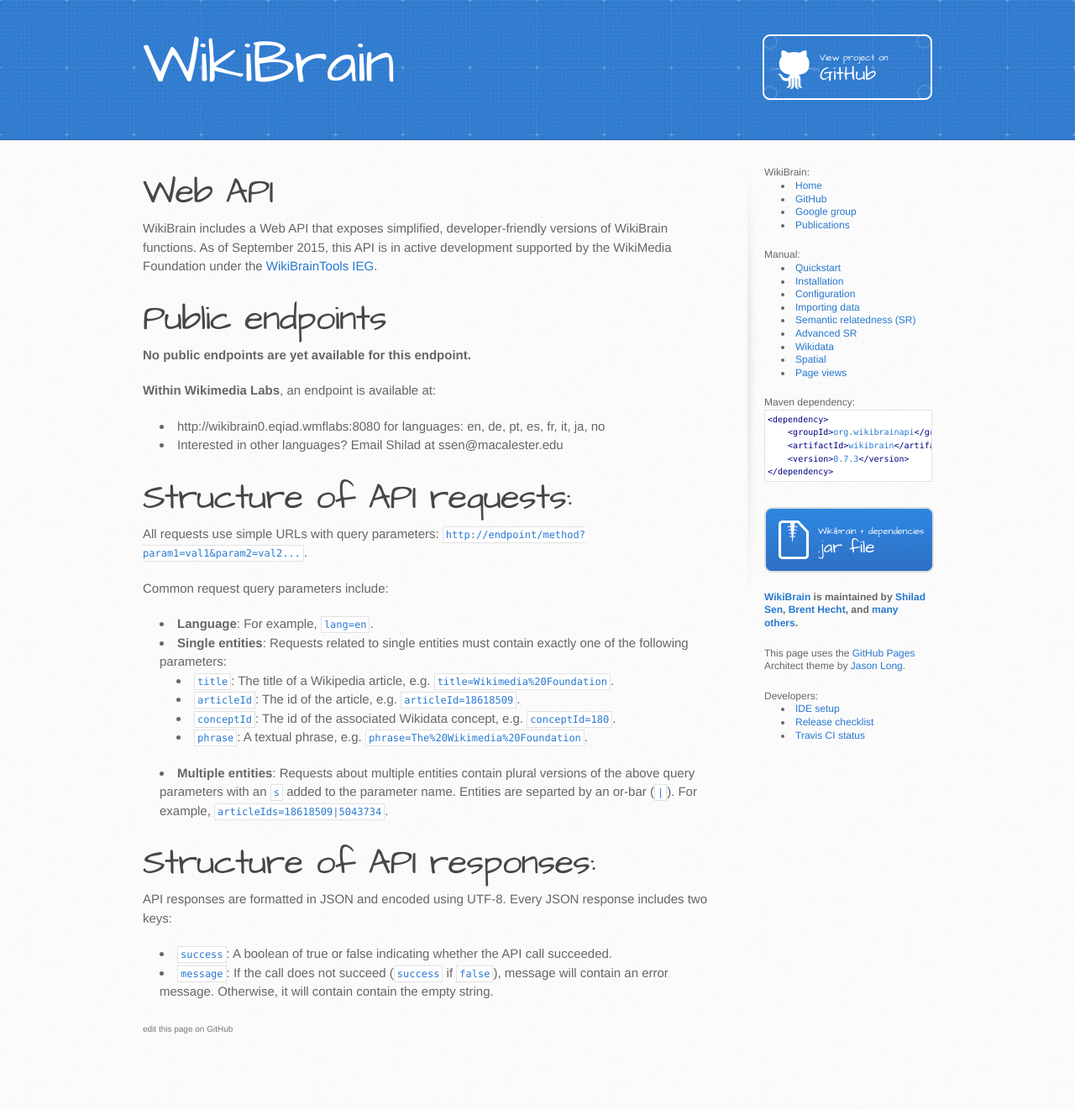
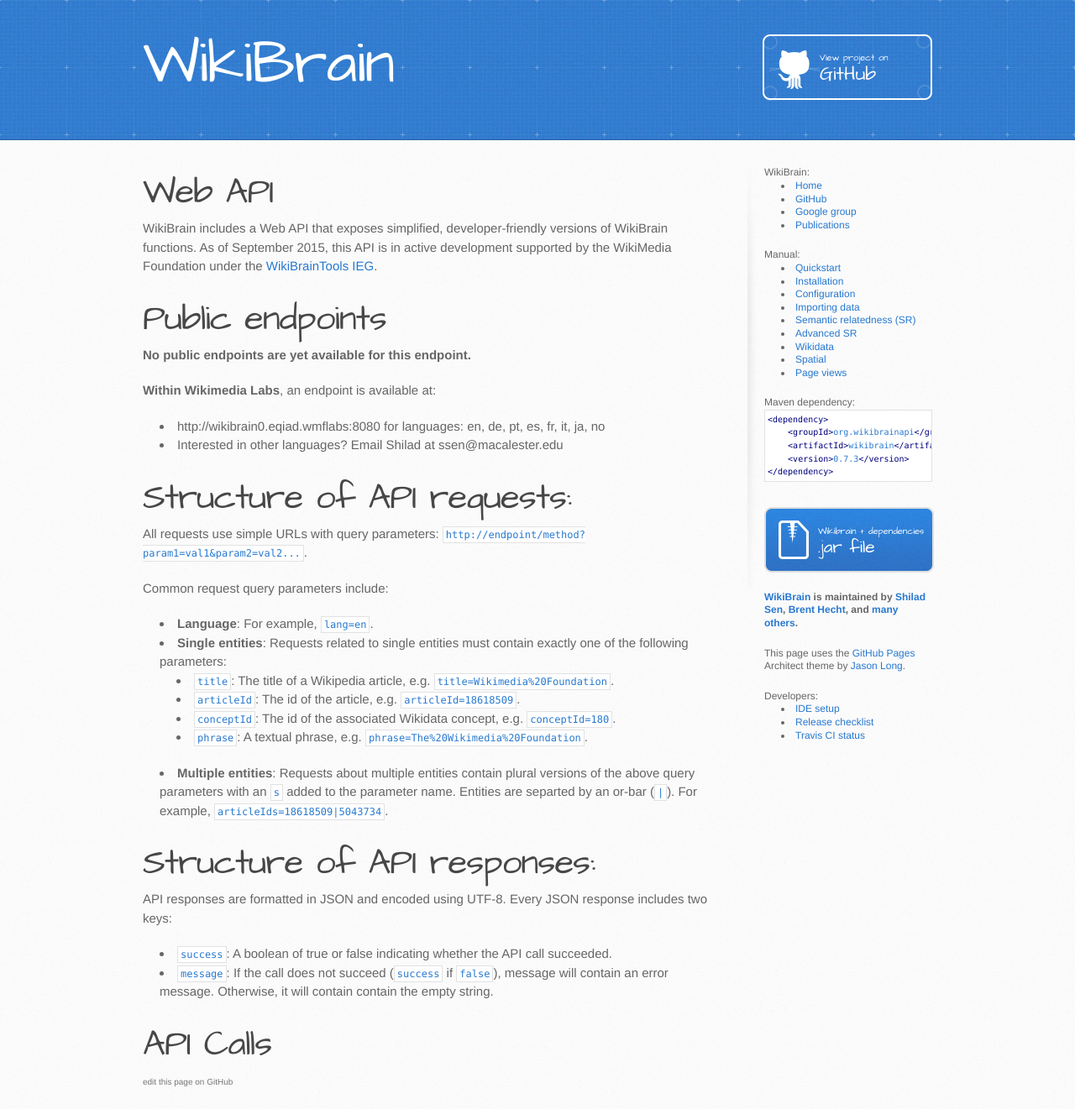
Before and after one commit to shilad/wikibrain, a Jekyll site: the page built from tutorial/web-api.md, in a window 1280 px wide. Shown: the whole page at 84% size. Built offline with Jekyll 4.4.1, drawn with Linux system fonts in a browser that asks for light colours; nearby versions of some CDN libraries; Markdown is read by kramdown in place of the engine named in the settings; before the commit the page ends 1258 px from its top, so only the background shows below that.

Commit message:
Update web-api.md

```diff
--- a/tutorial/web-api.md
+++ b/tutorial/web-api.md
@@ -37,3 +37,5 @@
 
  * `success`: A boolean of true or false indicating whether the API call succeeded.
  * `message`: If the call does not succeed (`success` if `false`), message will contain an error message. Otherwise, it will contain contain the empty string.
+
+# API Calls
```
